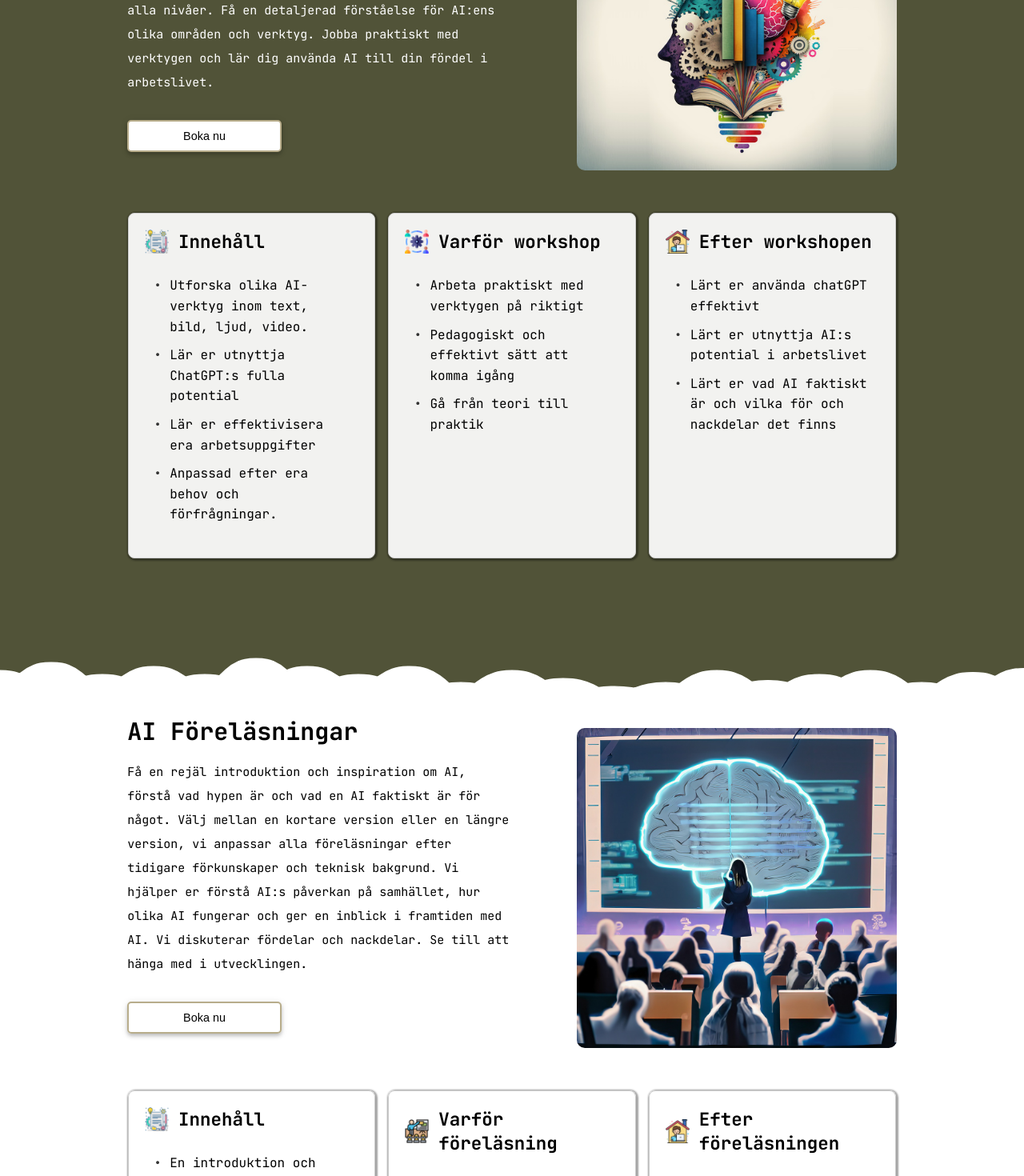
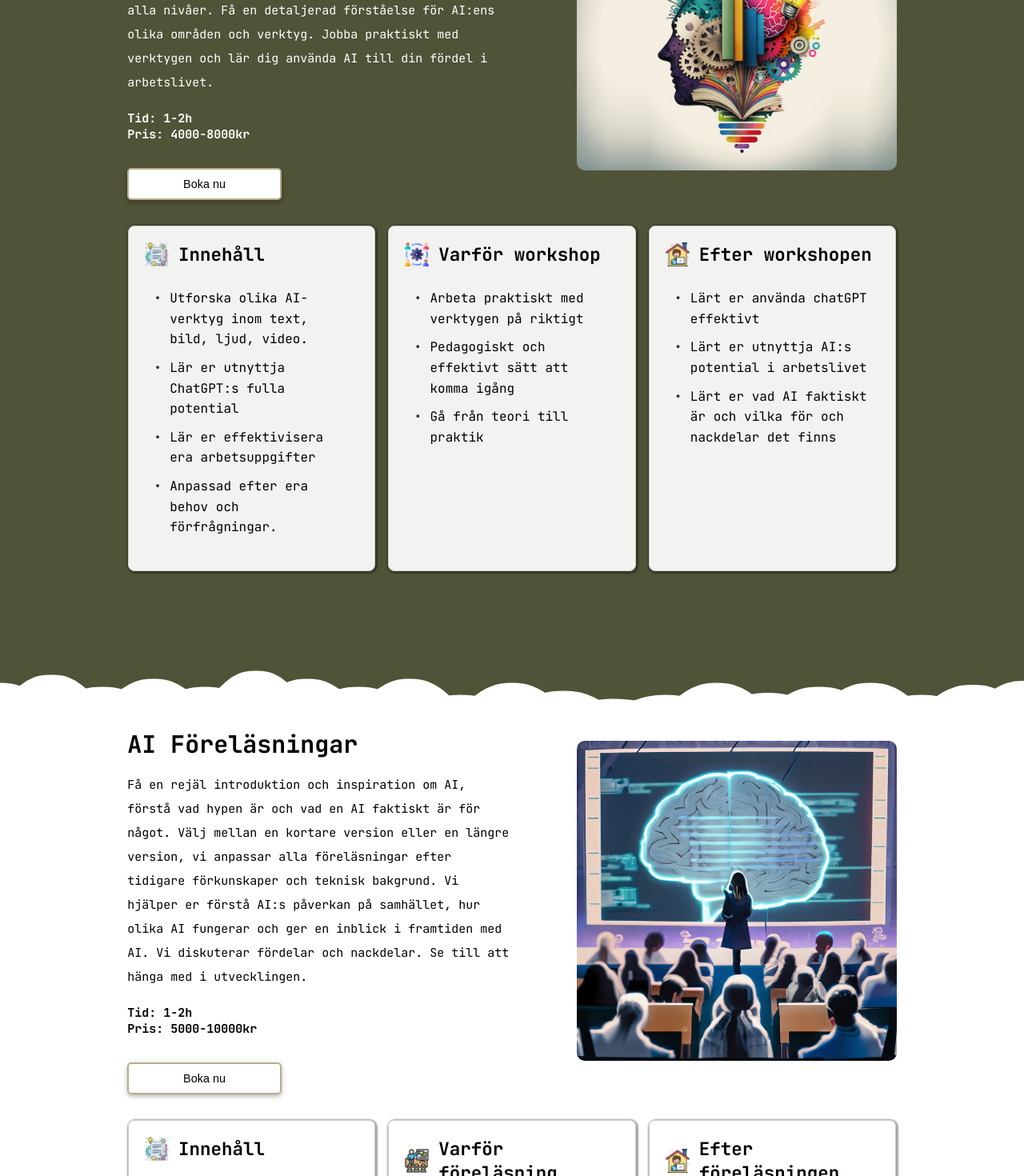
Before and after one commit to PhilipGullberg/AI-Akademin, a Vue app: page /services in a window 1280 px wide. Shown: the part 660-2130 px from the top of the page at 80% size. Built offline with nearby package versions, Linux system fonts and the light colour scheme.

Commit message:
Added price and time

```diff
--- a/index.html
+++ b/index.html
@@ -4,6 +4,7 @@
     <meta charset="UTF-8">
     <link rel="icon" href="./src/assets/AILogga.png">
     <meta name="viewport" content="width=device-width, initial-scale=1.0">
+    <meta name="description" content="Möt framtiden med våra engagerande AI-föreläsningar och workshops. Utforska de senaste trenderna inom artificiell intelligens och fördjupa din förståelse för teknologiernas påverkan på innovation. Gå med oss och ta det första steget mot att omfamna den digitala revolutionen. Perfekt för skolor, lärare eller vilken organisation som helst!">
     <link rel="preconnect" href="https://fonts.googleapis.com">
     <link rel="preconnect" href="https://fonts.gstatic.com" crossorigin>
     <link
--- a/src/views/ServicesPage.vue
+++ b/src/views/ServicesPage.vue
@@ -40,6 +40,9 @@
                     Få en detaljerad förståelse för AI:ens olika områden och verktyg.
                     Jobba praktiskt med verktygen och lär dig använda AI till din fördel i arbetslivet.
                 </p>
+                <br>
+                <h4>Tid: 1-2h</h4>
+                <h4>Pris: 4000-8000kr</h4>
                 <router-link to="/contact/" class="nav-links"><button class="cta-button" id="white">Boka nu</button></router-link>
             </div>
             <div class="section-image">
@@ -124,6 +127,9 @@
                     <p>
                        Få en rejäl introduktion och inspiration om AI, förstå vad hypen är och vad en AI faktiskt är för något. Välj mellan en kortare version eller en längre version, vi anpassar alla föreläsningar efter tidigare förkunskaper och teknisk bakgrund. Vi hjälper er förstå AI:s påverkan på samhället, hur olika AI fungerar och ger en inblick i framtiden med AI. Vi diskuterar fördelar och nackdelar. Se till att hänga med i utvecklingen.
                     </p>
+                    <br>
+                    <h4>Tid: 1-2h</h4>
+                    <h4>Pris: 5000-10000kr</h4>
                     <router-link to="/contact/" class="nav-links"><button class="cta-button">Boka nu</button></router-link>
                 </div>
                 <div class="section-image">
@@ -210,7 +216,9 @@
                     <p>
                         Den perfekta blandningen mellan teori och praktik. Bli inspirerade och förstå hur AI fungerar och gå sedan över och testa på själva. Vi anpassar innehållet till er organisation och bygger tillsammans fram idéer praktiska användningsområden att använda AI. Börja effektivisera ert arbete med AI nu!
                     </p>
-
+                    <br>
+                    <h4>Tid: 2-3h</h4>
+                    <h4>Pris: 7000-14000kr</h4>
                     <router-link to="/contact/" class="nav-links">  <button class="cta-button" id="white">Boka nu</button></router-link>
                 </div>
                 <div class="section-image">
```
